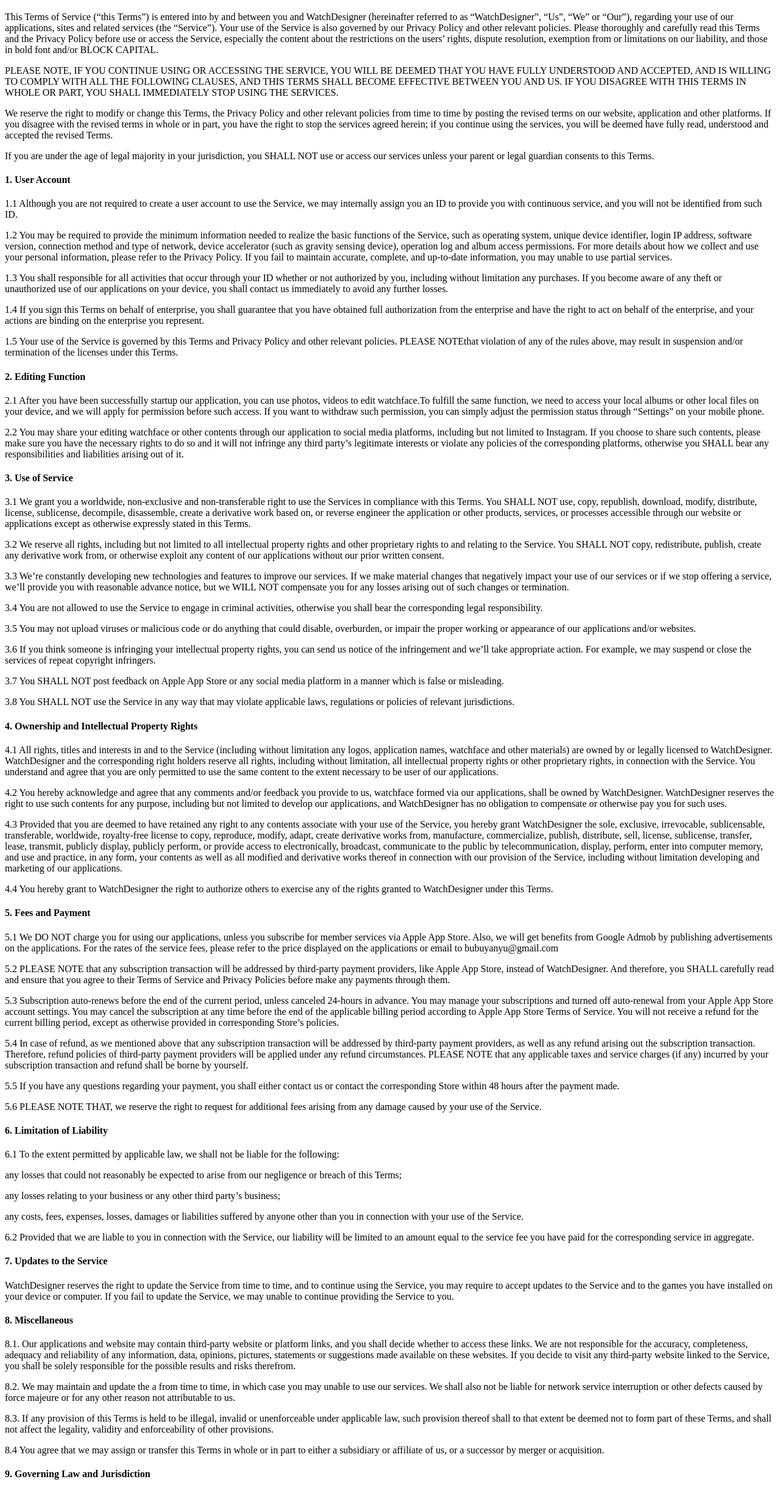
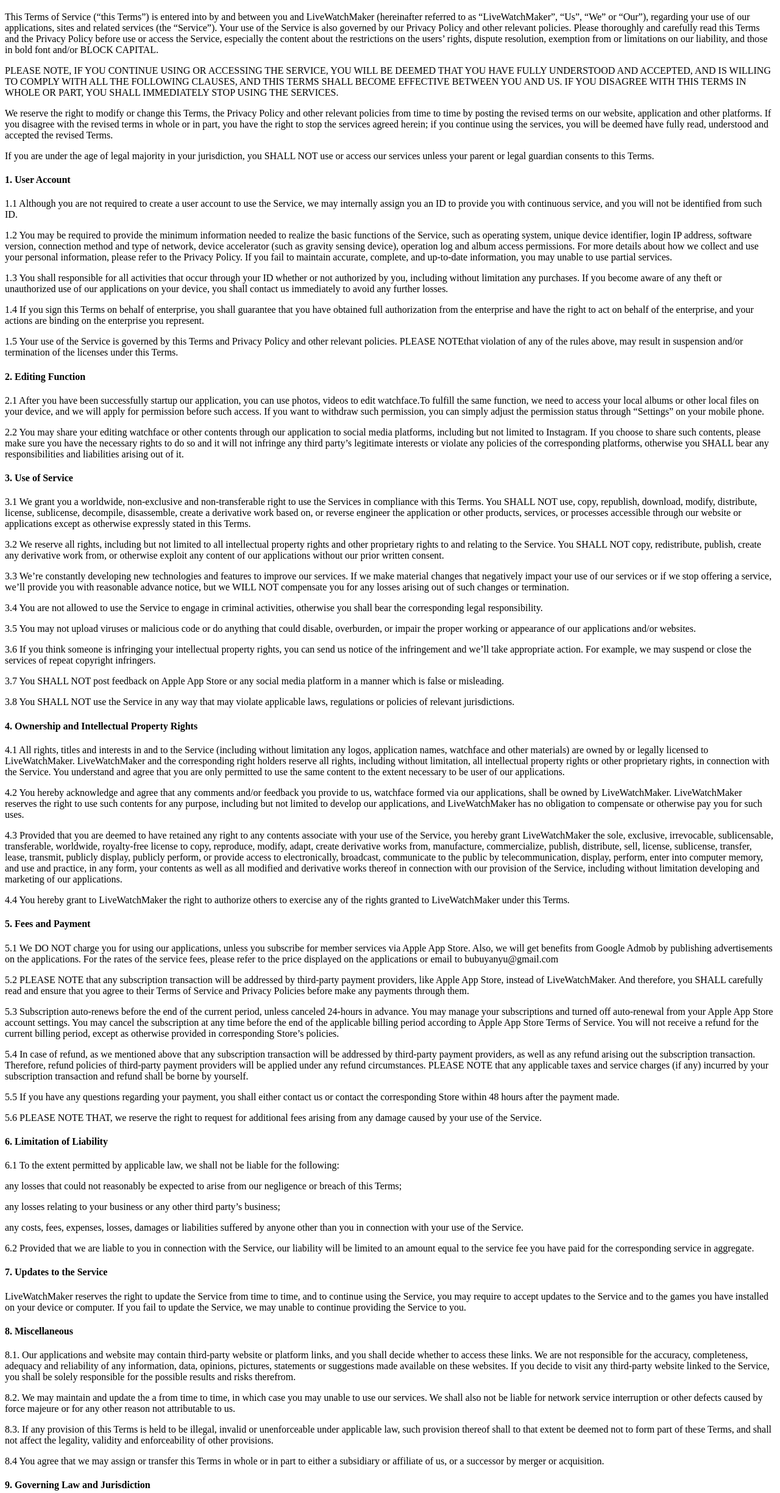
Before and after one commit to bubuyanyu/wm-dev, a plain HTML site: page protocol/terms-of-service.html in a window 1280 px wide. Shown: the part 61-2509 px from the top of the page at 61% size. Drawn offline with Linux system fonts and the light colour scheme.

Commit message:
feat: update

```diff
--- a/protocol/terms-of-service.html
+++ b/protocol/terms-of-service.html
@@ -2,16 +2,16 @@
 <html>
 
 <head>
-    <title>Terms of Service - Watch Designer</title>
+    <title>Terms of Service - Live Watch Maker</title>
 </head>
 
 <body>
 
     <h1>Terms of Service</h1>
 
-    <p>This Terms of Service (“this Terms”) is entered into by and between you and WatchDesigner (hereinafter referred
+    <p>This Terms of Service (“this Terms”) is entered into by and between you and LiveWatchMaker (hereinafter referred
         to as
-        “WatchDesigner”, “Us”, “We” or “Our”), regarding your use of our applications, sites and related services (the
+        “LiveWatchMaker”, “Us”, “We” or “Our”), regarding your use of our applications, sites and related services (the
         “Service”). Your use of the Service is also governed by our Privacy Policy and other relevant policies. Please
         thoroughly and carefully read this Terms and the Privacy Policy before use or access the Service, especially the
         content about the restrictions on the users’ rights, dispute resolution, exemption from or limitations on our
@@ -126,7 +126,7 @@
     <h4>4. Ownership and Intellectual Property Rights</h4>
 
     <p>4.1 All rights, titles and interests in and to the Service (including without limitation any logos, application
-        names, watchface and other materials) are owned by or legally licensed to WatchDesigner. WatchDesigner and the
+        names, watchface and other materials) are owned by or legally licensed to LiveWatchMaker. LiveWatchMaker and the
         corresponding right holders reserve all rights, including without limitation, all intellectual property rights
         or
         other proprietary rights, in connection with the Service. You understand and agree that you are only permitted
@@ -135,14 +135,14 @@
 
     <p>4.2 You hereby acknowledge and agree that any comments and/or feedback you provide to us, watchface formed via
         our
-        applications, shall be owned by WatchDesigner. WatchDesigner reserves the right to use such contents for any
-        purpose, including but not limited to develop our applications, and WatchDesigner has no obligation to
+        applications, shall be owned by LiveWatchMaker. LiveWatchMaker reserves the right to use such contents for any
+        purpose, including but not limited to develop our applications, and LiveWatchMaker has no obligation to
         compensate or
         otherwise pay you for such uses.</p>
 
     <p>4.3 Provided that you are deemed to have retained any right to any contents associate with your use of the
         Service,
-        you hereby grant WatchDesigner the sole, exclusive, irrevocable, sublicensable, transferable, worldwide,
+        you hereby grant LiveWatchMaker the sole, exclusive, irrevocable, sublicensable, transferable, worldwide,
         royalty-free license to copy, reproduce, modify, adapt, create derivative works from, manufacture,
         commercialize,
         publish, distribute, sell, license, sublicense, transfer, lease, transmit, publicly display, publicly perform,
@@ -155,8 +155,8 @@
         of
         our applications.</p>
 
-    <p>4.4 You hereby grant to WatchDesigner the right to authorize others to exercise any of the rights granted to
-        WatchDesigner under this Terms.</p>
+    <p>4.4 You hereby grant to LiveWatchMaker the right to authorize others to exercise any of the rights granted to
+        LiveWatchMaker under this Terms.</p>
 
     <h4>5. Fees and Payment</h4>
 
@@ -168,7 +168,7 @@
 
     <p>5.2 PLEASE NOTE that any subscription transaction will be addressed by third-party payment providers, like Apple
         App
-        Store, instead of WatchDesigner. And therefore, you SHALL carefully read and ensure that you agree to their
+        Store, instead of LiveWatchMaker. And therefore, you SHALL carefully read and ensure that you agree to their
         Terms of
         Service and Privacy Policies before make any payments through them.</p>
 
@@ -212,7 +212,7 @@
 
     <h4>7. Updates to the Service</h4>
 
-    <p>WatchDesigner reserves the right to update the Service from time to time, and to continue using the Service, you
+    <p>LiveWatchMaker reserves the right to update the Service from time to time, and to continue using the Service, you
         may
         require to accept updates to the Service and to the games you have installed on your device or computer. If you
         fail
```
Also changed, not shown: index.html (+2 -2 lines), protocol/privacy-policy.html (+8 -8 lines), 1 other file.
